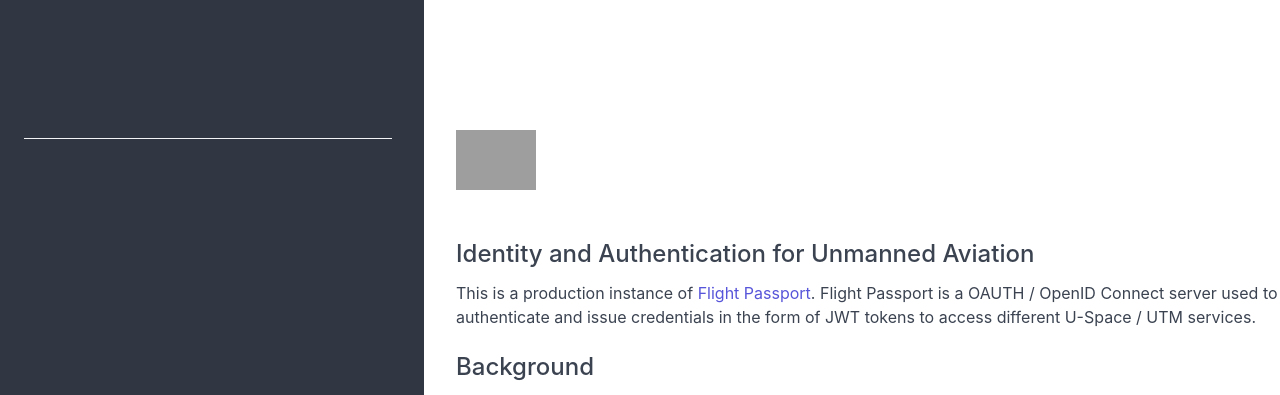
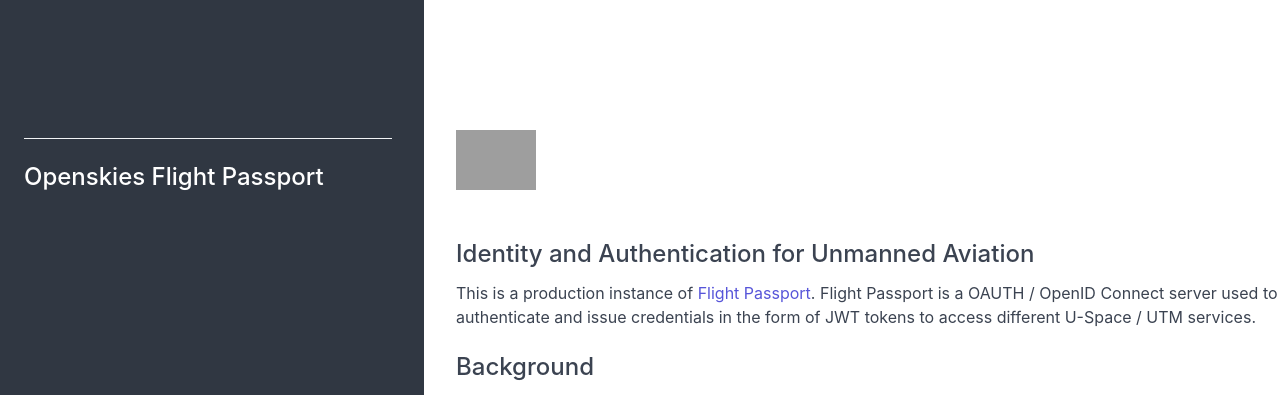
Before and after one commit to xtmalliance/flight-passport, a Django app: page / in a window 1280 px wide. Shown: the top 395 px of the page. Run offline with Django 3.2, Linux system fonts and the light colour scheme; grey boxes are pictures that could not be loaded.

Commit message:
Update passport_homepage.html

```diff
--- a/vault/templates/passport_homepage.html
+++ b/vault/templates/passport_homepage.html
@@ -9,6 +9,7 @@
     <div class="column col-4 col-sm-12 float-right bg-dark text-light titlecol" style="padding-top: 10%; padding-left: 2em; padding-right: 2em;";>
         <div class="divider" style="padding-top: 1em;"></div>
         <!-- <h1 class="">{{domain_name}}</h1>  -->
+        <h4>Openskies Flight Passport</h4>
 
     </div><!-- .column .col-4 .col-sm-12 -->
 
```
